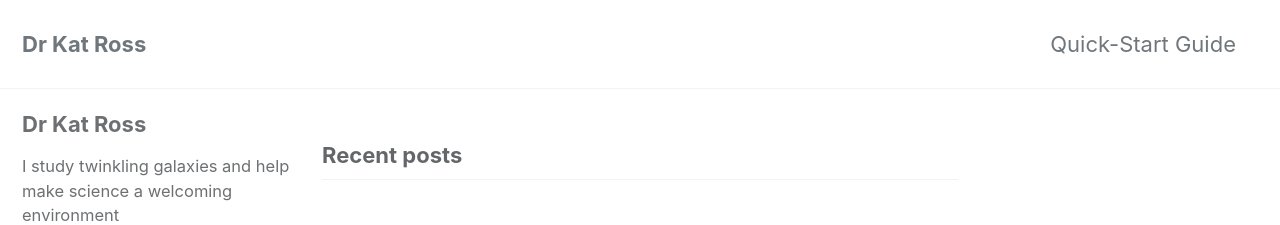
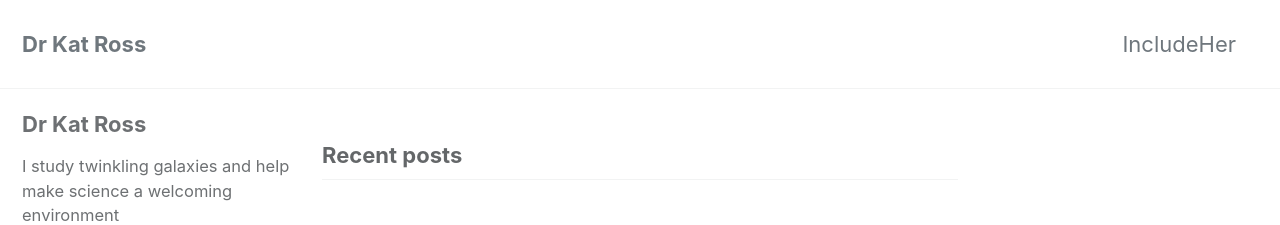
Before and after one commit to astrokatross/astrokatross.github.io, a Jekyll site: the page built from index.html, in a window 1280 px wide. Shown: the top 225 px of the page. Built offline with Jekyll 4.4.1, drawn with Linux system fonts in a browser that asks for light colours; cached includes are drawn as plain includes; the list of posts is cut into pages by our own code.

Commit message:
🚀 remove quickstart link

```diff
--- a/_data/navigation.yml
+++ b/_data/navigation.yml
@@ -1,7 +1,7 @@
 # main links
 main:
-  - title: "Quick-Start Guide"
-    url: https://mmistakes.github.io/minimal-mistakes/docs/quick-start-guide/
+  - title: "IncludeHer"
+    url: https://includeher.au
   # - title: "About"
   #   url: https://mmistakes.github.io/minimal-mistakes/about/
   # - title: "Sample Posts"
```
